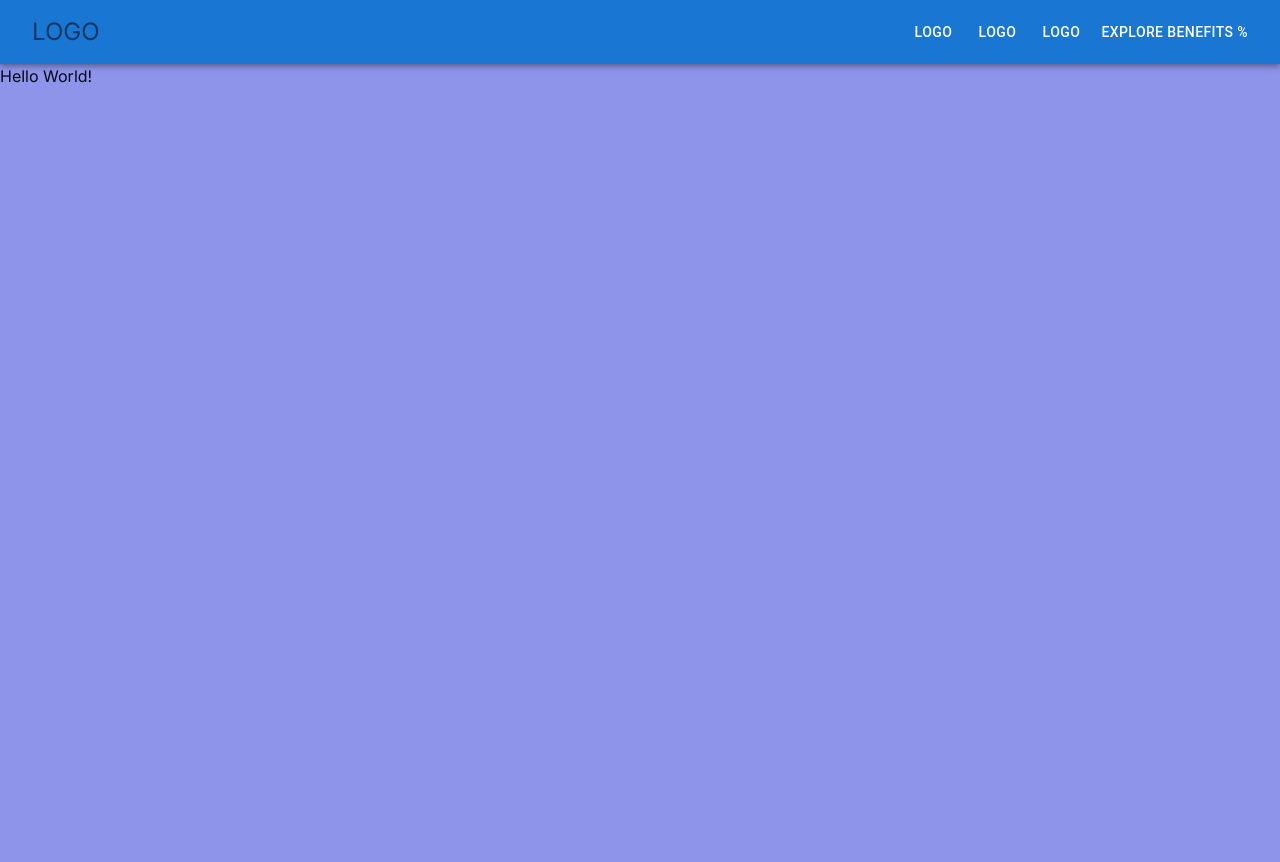
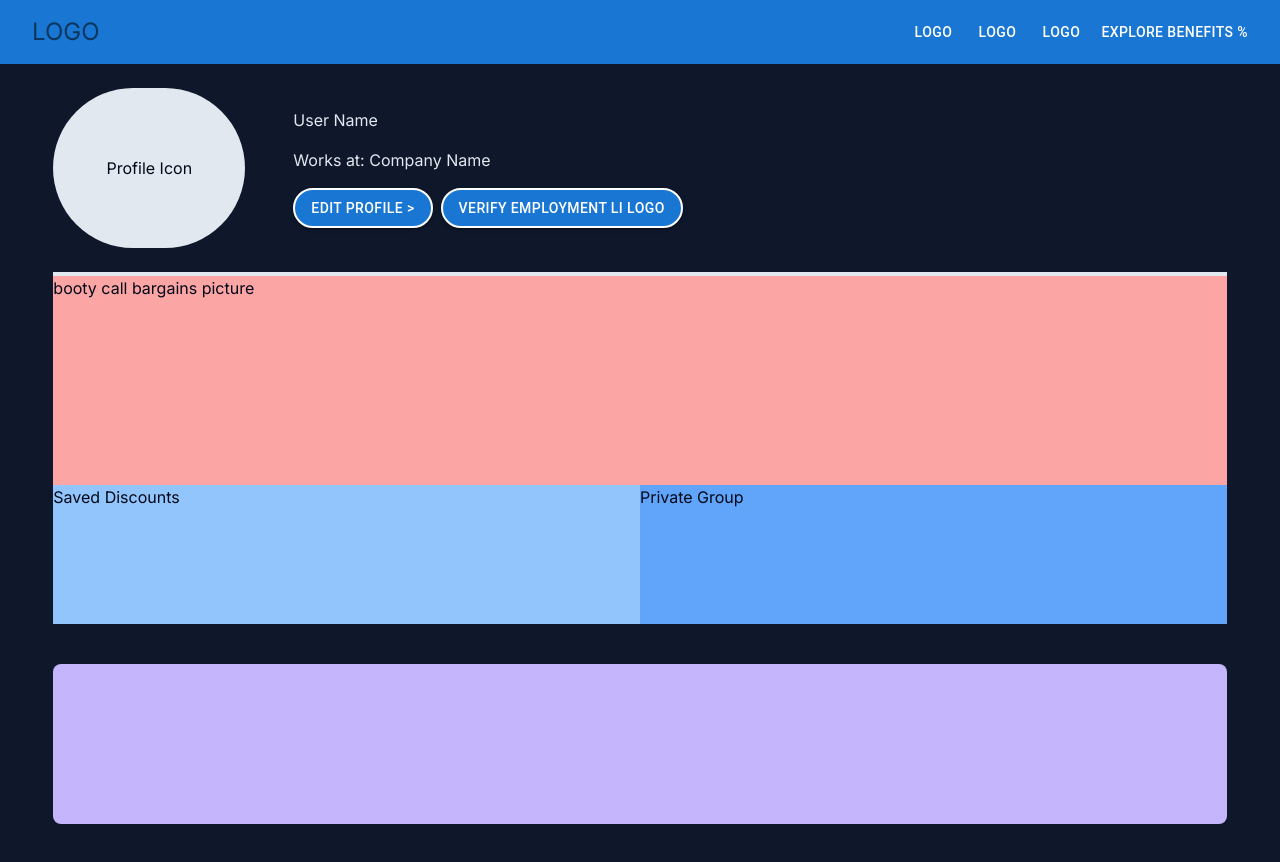
Before and after one commit to j3cio/FWB, a Next.js app in the folder fwb/: page /profile in a window 1280 px wide. Before the commit the page ends 800 px from the top, so only its background shows below. Built offline with nearby package versions, Linux system fonts and the light colour scheme.

Commit message:
Create layout and profile section

```diff
--- a/fwb/app/profile/page.tsx
+++ b/fwb/app/profile/page.tsx
@@ -1,11 +1,40 @@
 import Navbar from "@/components/ui/Navbar";
+import { Button } from "@mui/material";
 import React from "react";
+function page() {
 
-function page() {
+  // Will update colors once we have the color theme set up
+  // Need to update font
   return (
     <div>
       <Navbar></Navbar>
-      <div>Hello World!</div>
+      {/*Container div*/}
+      <div className="flex flex-col flex-grow h-screen w-full bg-slate-900 items-center justify-center">
+        {/*Profile div*/}
+        <div className="flex w-11/12 h-1/5 mt-6 mb-6 gap-10">
+          <div className="flex bg-slate-200 w-48 rounded-full justify-center items-center">Profile Icon</div>
+          <div className="flex flex-col grow justify-center">
+            <div className="m-2  text-slate-200">User Name</div>
+            <div className="m-2 text-slate-200">Works at: Company Name</div> {/* Company name should be Yellow*/}
+            <div className="flex gap-2 m-2">
+              <Button variant="contained" sx={{ borderRadius: 28, borderStyle: 'solid', borderColor: 'white', borderWidth: 2 }}>Edit Profile {'>'} </Button>
+              <Button variant="contained" sx={{ borderRadius: 28, borderStyle: 'solid', borderColor: 'white', borderWidth: 2 }}>Verify Employment li logo</Button>
+            </div>
+          </div>
+        </div>
+        {/*Bargains div*/}
+        <div className="flex flex-col bg-violet-400 w-11/12 grow border-t-4 border-slate-200">
+          <div className="flex grow bg-red-300">booty call bargains picture</div>
+          <div className="flex h-2/5">
+            <a href="google.com" className="flex flex-1 bg-blue-300">Saved Discounts</a>
+            <a href="google.com" className="flex flex-1 bg-blue-400">Private Group</a>
+          </div>
+        </div>
+        {/*My Benefits div*/}
+        <div className="bg-violet-300 w-11/12 h-1/5 my-10 rounded-lg">
+
+        </div>
+      </div>
     </div>
   );
 }
```
